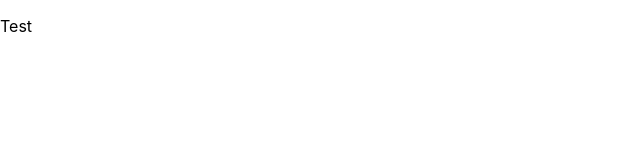
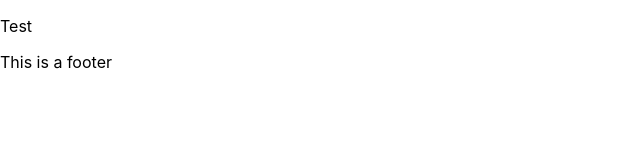
Before and after one commit to luke-pickett/pi-website-react, a JavaScript app: page / in a window 1280 px wide. Shown: the top 160 px of the page, without its empty margins (0-640 px from the left). Built offline with nearby package versions, Linux system fonts and the light colour scheme; the HTML template or start-up script is replaced by a standard one.

Commit message:
testing pages

```diff
--- a/src/App.js
+++ b/src/App.js
@@ -1,10 +1,14 @@
 import logo from './logo.svg';
 import './App.css';
 import Header from "./Header";
+import Footer from "./Footer";
 
 function App() {
     return (
-        <Header/>
+        <>
+            <Header/>
+            <Footer/>
+        </>
     );
 }
 
--- a/src/Footer.js
+++ b/src/Footer.js
@@ -2,7 +2,7 @@
 function Footer() {
     return(
         <footer>
-
+            <p>This is a footer</p>
         </footer>
     );
 }
```
